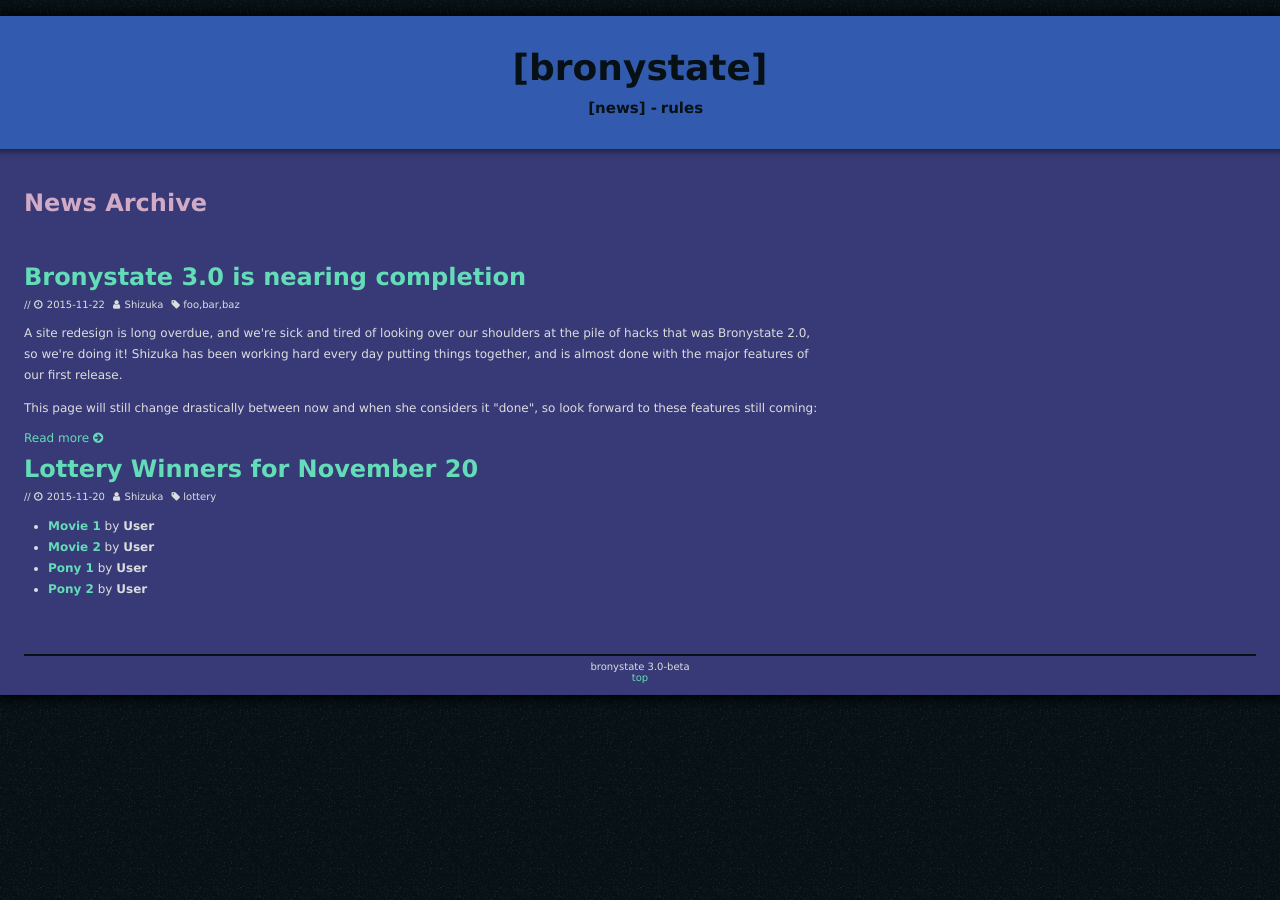
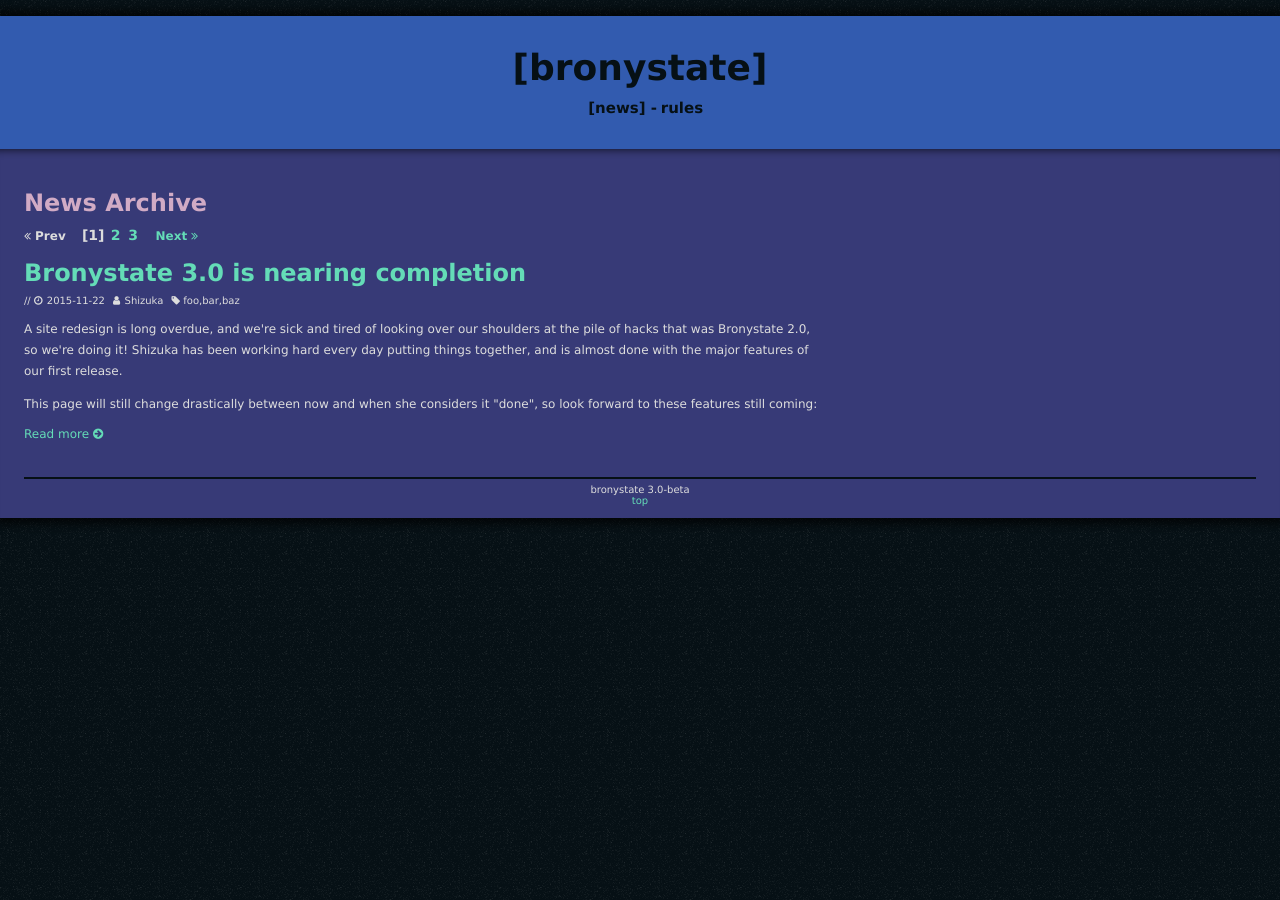
Before and after one commit to Bronystate/brstv3, a Jekyll site: the page built from news/index.html, in a window 1280 px wide. Built offline with Jekyll 4.4.1, drawn with Linux system fonts in a browser that asks for light colours; nearby versions of some CDN libraries; the list of posts is cut into pages by our own code.

Commit message:
added pagination styling

```diff
--- a/_config.yml
+++ b/_config.yml
@@ -19,8 +19,8 @@ sass:
   sass_dir: _sass
 
 permalink: /news/:year-:month-:day-:title.html
-paginate: 10
-paginate_path: /news/page:num.html
+paginate: 1
+paginate_path: /news/page:num
 excerpt_separator: "<!-- more -->"
 
 defaults:
--- a/_sass/_globalstyles.scss
+++ b/_sass/_globalstyles.scss
@@ -28,6 +28,7 @@ $font-headers: $font-default;
 // TEXT SIZES
 $size-text:           12px;
 $size-text-small:     10px;
+$size-text-big:       14px;
 $size-title:          3em;
 $size-h1:             2em;
 $size-h2:             1.5em;
--- a/_sass/_zone_news.scss
+++ b/_sass/_zone_news.scss
@@ -66,24 +66,41 @@ $boxcolor: royalblue;
   padding-top: 1em;
   margin-bottom: -0.5em;
 
-  .left {
+  div {
     display: inline-block;
-    width: 33%;
-  }
-  .center {
-    display: inline-block;
-    width: 33%;
-    text-align: center;
-  }
-  .right {
-    display: inline-block;
-    text-align: right;
     width: 33%;
   }
 }
 
 .pagination {
-  .threecol {
-    border-top: none;
+  width: 50%;
+  font-weight: bold;
+
+  div {
+    display: inline-block;
+  }
+
+  .left {
+    padding-right: 1em;
+  }
+  .center {
+    font-size: $size-text-big;
+
+    a {
+      margin: auto 0.1em;
+    }
+  }
+  .right{
+    padding-left: 1em;
+  }
+  em {
+    font-style: normal;
+
+    &:before {
+      content: "[";
+    }
+    &:after {
+      content: "]";
+    }
   }
 }
--- a/assets/css/main.scss
+++ b/assets/css/main.scss
@@ -269,6 +269,10 @@ img {
   text-align: center;
 }
 
+.right {
+  text-align: right;
+}
+
 blockquote {
   background-color: $color-bk-blockquote;
   padding: 1em 1.25em 0;
--- a/news/index.html
+++ b/news/index.html
@@ -7,10 +7,23 @@ layout: page
 <h1>News Archive</h1>
 
 <section class="pagination">
-  <div class="threecol">
-    <div class="left"></div>
-    <div class="center"></div>
-    <div class="right"></div>
+  <div class="left">
+    {% if paginator.previous_page %}<a href="{{ paginator.previous_page_path | replace: 'index.html', '' }}"><i class="fa fa-angle-double-left"></i> Prev</a>
+    {% else %}<i class="fa fa-angle-double-left"></i> Prev
+    {% endif %}
+  </div>
+  <div class="center">
+    {% for page in (1..paginator.total_pages) %}
+      {% if page == paginator.page %} <em>{{ page }}</em>
+      {% elsif page == 1 %} <a href="/news/">{{ page }}</a>
+      {% else %} <a href="{{ site.paginate_path | replace: ':num', page }}">{{ page }}</a>
+      {% endif %}
+    {% endfor %}
+  </div>
+  <div class="right">
+    {% if paginator.next_page %} <a href="{{ paginator.next_page_path }}">Next <i class="fa fa-angle-double-right"></i></a>
+    {% else %} Next <i class="fa fa-angle-double-right"></i>
+    {% endif %}
   </div>
 </section>
 
```
Also changed, not shown: _posts/2015-11-18-helloworld.md (added, +28 -0 lines).
